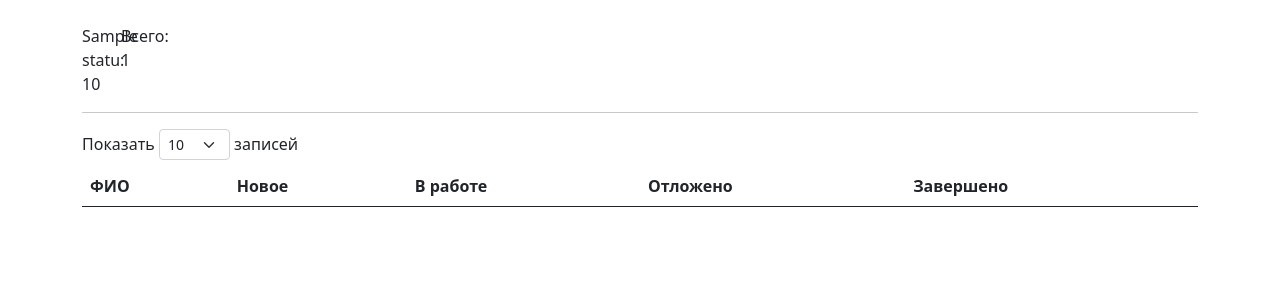
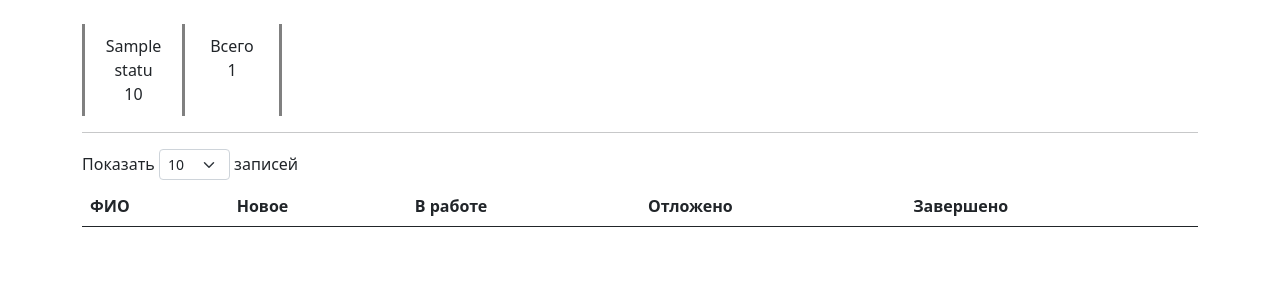
Before and after one commit to BorisToboltsov/technical_support, a Flask app: template app/templates/statistics.html in a window 1280 px wide. Shown: the part 56-356 px from the top of the page. Run offline with Flask 3, Linux system fonts and the light colour scheme; the template is opened without the code that fills it: most values are stand-ins (such as "Sample title", 1, 10 or a date in 2020); lists and menus that the app fills with data are empty; some libraries are stand-ins or nearby versions.

Commit message:
css statistics block

```diff
--- a/app/templates/statistics.html
+++ b/app/templates/statistics.html
@@ -3,11 +3,17 @@
 <div class="container">
     <br>
     <div class="d-flex justify-content-left">
-        <div class="row">
+        <div class="stat-container">
             {% for status in total_status_list %}
-            <div class="col-md-2">{{ status.get('status').name }}: {{ status.get('total') }}</div>
+            <div class="block">
+                <div class="text">{{ status.get('status').name }}</div>
+                <div class="number">{{ status.get('total') }}</div>
+            </div>
             {% endfor %}
-            <div class="col-md-2">Всего: {{ total_customer_request }}</div>
+            <div class="block" id="stat-all">
+                <div class="text">Всего</div>
+                <div class="number">{{ total_user_request }}</div>
+            </div>
         </div>
     </div>
     <hr>
@@ -28,8 +34,33 @@
     </div>
 </div>
 <style>
-    .row {
+    /*.row {*/
+    /*    display: flex;*/
+    /*}*/
+
+
+    .stat-container {
         display: flex;
+    }
+
+    .block {
+        width: 100px;
+        text-align: center;
+        border-left: grey;
+        border-left-style: solid;
+    }
+
+    #stat-all {
+        border-right: grey;
+        border-right-style: solid;
+    }
+
+    .text {
+        margin-top: 10px;
+    }
+
+    .number {
+        margin-bottom: 10px;
     }
 
     #middle-line {
```
